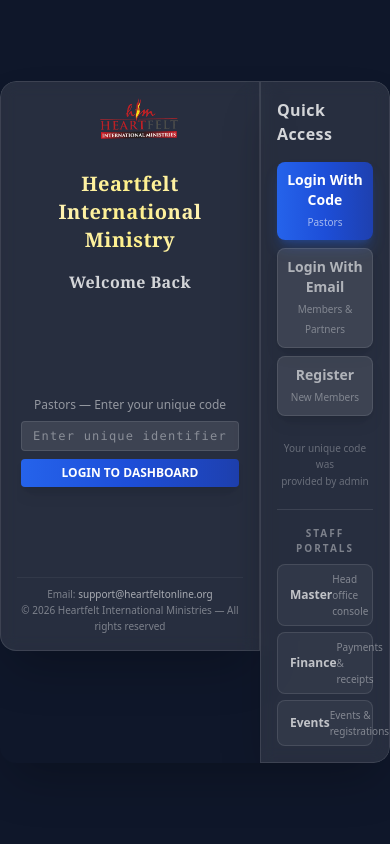
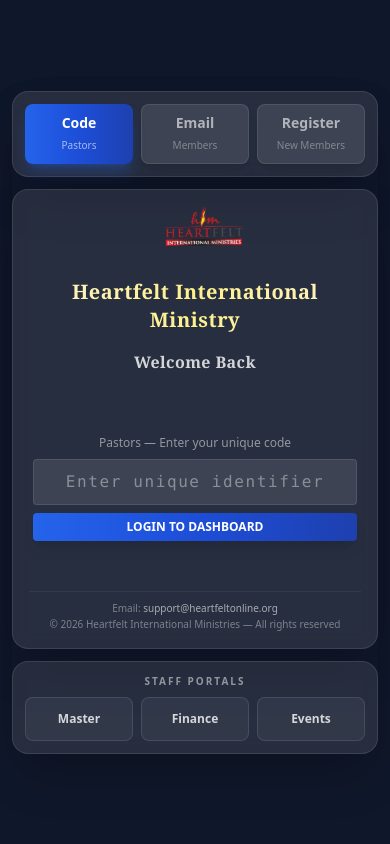
Before and after one commit to TinotendaMawaro/Him-Adminstration-System, a Laravel app: page / in a window 390 px wide. Run offline with Laravel 12, Linux system fonts and the light colour scheme; style sheets or scripts are compiled from the project's sources; parts of the project's set-up code (start-up, migrations or seed data) failed here and were passed over.

Commit message:
Mobile-responsive portals; app builds against the live server
- Login: mode tabs on top, form, staff links below on phones
- Pastor: compact header, no oversized upload block, stat cards no longer overlap
- Partner/classic layout: sidebar becomes a drawer on phones
- Bottom nav labels no longer wrap
- npm run build:app uses .env.app (live API and asset origin)

Co-Authored-By: Claude Sonnet 5.5 <noreply@anthropic.com>

```diff
--- a/package.json
+++ b/package.json
@@ -10,7 +10,7 @@
     "scripts": {
         "dev": "vite",
         "build": "vite build",
-        "build:app": "vite build --outDir dist-app --emptyOutDir && cap sync android",
+        "build:app": "vite build --mode app --outDir dist-app --emptyOutDir && cap sync android",
         "android:open": "cap open android"
     },
     "dependencies": {
--- a/resources/css/app.css
+++ b/resources/css/app.css
@@ -453,7 +453,8 @@
     }
 
     .premium-card__footer {
-        @apply absolute bottom-0 left-0 right-0;
+        @apply relative z-10;
+        padding-top: 0.25rem;
         padding: 0 var(--card-horizontal-padding) var(--card-vertical-padding);
     }
 
--- a/resources/js/components/AuthPage.jsx
+++ b/resources/js/components/AuthPage.jsx
@@ -239,16 +239,16 @@ export default function AuthPage({ onLoginSuccess = () => {}, onPartnerEnroll =
     // ─── JSX ──────────────────────────────────────────────────────────────────
 
     const transitionRef = useRef(null);
-    const inputBase = "px-2 py-1.5 rounded text-xs w-full bg-white/10 text-white placeholder-white/40 border border-white/10 focus:outline-none focus:ring-1 focus:ring-blue-500 transition-all duration-300";
+    const inputBase = "px-3 py-2.5 md:px-2 md:py-1.5 rounded text-base md:text-xs w-full bg-white/10 text-white placeholder-white/40 border border-white/10 focus:outline-none focus:ring-1 focus:ring-blue-500 transition-all duration-300";
 
     return (
-        <div className="relative flex justify-center items-center min-h-screen font-sans bg-slate-900 overflow-hidden" role="main" aria-label="Authentication Page">
+        <div className="relative flex justify-center items-center min-h-screen p-3 md:p-0 font-sans bg-slate-900 overflow-hidden" role="main" aria-label="Authentication Page">
             <AnimatedBackground />
 
-            <div className="relative w-full max-w-4xl flex rounded-2xl overflow-hidden shadow-2xl">
+            <div className="relative w-full max-w-4xl flex flex-col md:flex-row gap-3 md:gap-0 rounded-2xl md:overflow-hidden shadow-2xl">
 
                 {/* ── Left panel ────────────────────────────────────────────── */}
-                <div className="w-2/3 p-4 flex flex-col justify-between backdrop-blur-md bg-white/10 border border-white/10 rounded-l-2xl shadow-2xl relative overflow-hidden h-[570px] md:h-[530px] transition-all duration-500">
+                <div className="order-2 md:order-none w-full md:w-2/3 p-4 flex flex-col justify-between gap-3 backdrop-blur-md bg-white/10 border border-white/10 rounded-2xl md:rounded-r-none shadow-2xl relative overflow-hidden min-h-[460px] md:h-[530px] transition-all duration-500">
 
                     {/* Header */}
                     <div className="text-center mb-3">
@@ -269,7 +269,7 @@ export default function AuthPage({ onLoginSuccess = () => {}, onPartnerEnroll =
                     </div>
 
                     {/* Forms */}
-                    <div className="flex-1 flex flex-col justify-center overflow-y-auto">
+                    <div className="flex-1 flex flex-col justify-center md:overflow-y-auto py-2">
                         <SwitchTransition mode="out-in">
                         <CSSTransition key={mode} nodeRef={transitionRef} timeout={300} classNames="fade" unmountOnExit>
                             <form ref={transitionRef} onSubmit={handleSubmit} className="flex flex-col space-y-2 px-1" noValidate>
@@ -471,37 +471,37 @@ onBlur={() => {
                 </div>
 
                 {/* ── Right panel ───────────────────────────────────────────── */}
-                <div className="w-1/3 p-4 md:p-8 flex flex-col justify-center items-center backdrop-blur-md bg-white/10 border border-white/10 rounded-r-2xl shadow-2xl" role="navigation">
-                    <h3 className="font-bold text-base md:text-lg mb-4 tracking-wide text-white/80">Quick Access</h3>
-                    <div className="space-y-2 md:space-y-3 w-full">
+                <div className="order-1 md:order-none w-full md:w-1/3 p-3 md:p-8 flex flex-col justify-center items-center backdrop-blur-md bg-white/10 border border-white/10 rounded-2xl md:rounded-l-none shadow-2xl" role="navigation">
+                    <h3 className="hidden md:block font-bold text-base md:text-lg mb-4 tracking-wide text-white/80">Quick Access</h3>
+                    <div className="grid grid-cols-3 gap-2 md:block md:space-y-3 w-full">
                         {[
-                            { key: "code",     label: "Login With Code",  sub: "Pastors" },
-                            { key: "email",    label: "Login With Email", sub: "Members & Partners" },
-                            { key: "register", label: "Register",         sub: "New Members" },
-                        ].map(({ key, label, sub }) => (
+                            { key: "code",     label: "Login With Code",  short: "Code",     sub: "Pastors" },
+                            { key: "email",    label: "Login With Email", short: "Email",    sub: "Members & Partners", subShort: "Members" },
+                            { key: "register", label: "Register",         short: "Register", sub: "New Members" },
+                        ].map(({ key, label, short, sub, subShort }) => (
                             <button
                                 key={key}
                                 onClick={() => { setMode(key); setErrors({}); setTouched({}); }}
                                 aria-pressed={mode === key}
-                                className={`w-full py-2 md:py-3 rounded-lg md:rounded-xl font-semibold text-sm transition-all duration-300 transform hover:scale-[1.02] shadow-lg
+                                className={`w-full min-h-[52px] py-2 md:py-3 px-1 rounded-lg md:rounded-xl font-semibold text-sm transition-all duration-300 transform md:hover:scale-[1.02] shadow-lg
                                     ${mode === key
                                     ? "bg-gradient-to-r from-blue-600 via-blue-700 to-blue-800 text-white shadow-blue-600/30"
                                     : "bg-white/10 text-white/60 hover:bg-white/20 border border-white/10"}`}
                             >
-                                <div>{label}</div>
-                                <div className="text-[10px] opacity-60 font-normal mt-0.5">{sub}</div>
+                                <div><span className="md:hidden">{short}</span><span className="hidden md:inline">{label}</span></div>
+                                <div className="text-[10px] opacity-60 font-normal mt-0.5 truncate"><span className="md:hidden">{subShort || sub}</span><span className="hidden md:inline">{sub}</span></div>
                             </button>
                         ))}
                     </div>
 
-                    <div className="mt-6 text-center">
+                    <div className="hidden md:block mt-6 text-center">
                         {mode === "code"     && <p className="text-white/30 text-[10px] leading-relaxed">Your unique code was<br />provided by admin</p>}
                         {mode === "email"    && <p className="text-white/30 text-[10px] leading-relaxed">Use your registered<br />email and password</p>}
                         {mode === "register" && <p className="text-white/30 text-[10px] leading-relaxed">After registering you can<br />request to join a department</p>}
                     </div>
 
                     {/* Head-office staff sign in to their own portals (separate from the member / pastor sign-in above). */}
-                    <div className="mt-5 w-full border-t border-white/10 pt-4" aria-label="Staff portals">
+                    <div className="hidden md:block mt-5 w-full border-t border-white/10 pt-4" aria-label="Staff portals">
                         <p className="mb-2 text-center text-[10px] font-semibold uppercase tracking-[0.2em] text-white/40">Staff portals</p>
                         <div className="grid grid-cols-1 gap-1.5">
                             {[
@@ -518,6 +518,16 @@ onBlur={() => {
                     </div>
                 </div>
 
+
+                {/* Staff portals on phones: sits under the sign-in form instead of squeezing beside it. */}
+                <div className="order-3 md:hidden w-full rounded-2xl border border-white/10 bg-white/10 backdrop-blur-md p-3" aria-label="Staff portals">
+                    <p className="mb-2 text-center text-[10px] font-semibold uppercase tracking-[0.2em] text-white/50">Staff portals</p>
+                    <div className="grid grid-cols-3 gap-2">
+                        {[{ href: "/admin/login", label: "Master" }, { href: "/finance/login", label: "Finance" }, { href: "/events/login", label: "Events" }].map(({ href, label }) => (
+                            <a key={href} href={href} className="flex min-h-[44px] items-center justify-center rounded-lg border border-white/10 bg-white/5 px-2 text-xs font-semibold text-white/80 active:bg-white/20">{label}</a>
+                        ))}
+                    </div>
+                </div>
             </div>
         </div>
     );
--- a/resources/js/components/HODPortal.jsx
+++ b/resources/js/components/HODPortal.jsx
@@ -671,7 +671,8 @@ const HODLayout = ({ user, activeTab, setActivePage, onLogout, children }) => {
                 .mpm-mobile-tab { position: relative; border: none; background: none; cursor: pointer; display: flex; flex-direction: column; align-items: center; justify-content: center; gap: 2px; flex: 1; height: 100%; }
                 .mpm-mobile-icon { width: 38px; height: 38px; border-radius: 12px; display: flex; align-items: center; justify-content: center; color: #94a3b8; transition: all 0.3s cubic-bezier(0.22, 1, 0.36, 1); }
                 .mpm-mobile-icon.is-active { color: #fff; background: linear-gradient(135deg, rgba(212,175,55,0.22), rgba(212,175,55,0.1)); transform: translateY(-2px) scale(1.04); box-shadow: 0 8px 18px -8px rgba(212,175,55,0.5); }
-                .mpm-mobile-label { font-size: 9px; font-weight: 500; color: #94a3b8; transition: color 0.2s; }
+                .mpm-mobile-label { font-size: 9px; font-weight: 500; color: #94a3b8; transition: color 0.2s; white-space: nowrap; max-width: 100%; overflow: hidden; text-overflow: ellipsis; line-height: 1.2; }
+                .mpm-mobile-tab { min-width: 0; flex: 1 1 0; }
                 .mpm-mobile-label.is-active { color: #fff; font-weight: 600; }
                 .mpm-mobile-dot { position: absolute; top: 4px; width: 4px; height: 4px; border-radius: 50%; background: #d4af37; }
                 .mpm-mobile-badge { position: absolute; top: -2px; right: -2px; min-width: 14px; height: 14px; padding: 0 3px; display: flex; align-items: center; justify-content: center; background: linear-gradient(135deg, #ef4444, #e11d48); color: #fff; font-size: 8px; font-weight: 700; border-radius: 999px; }
--- a/resources/js/components/MembersPortal.jsx
+++ b/resources/js/components/MembersPortal.jsx
@@ -1031,6 +1031,11 @@ export default function MembersPortal({ onLogout }) {
                     font-weight: 500;
                     color: #94a3b8;
                     transition: color 0.2s;
+                    white-space: nowrap;
+                    max-width: 100%;
+                    overflow: hidden;
+                    text-overflow: ellipsis;
+                    line-height: 1.2;
                 }
                 .mpm-mobile-label.is-active { color: #fff; font-weight: 600; }
                 .mpm-mobile-dot {
--- a/resources/js/components/PastorsPortal.jsx
+++ b/resources/js/components/PastorsPortal.jsx
@@ -777,10 +777,10 @@ const Header = ({ title, user, onLogout, onOpenProfile, onNavigate }) => {
     const [dropdownOpen, setDropdownOpen] = useState(false);
 
     return (
-        <header className="relative flex items-center justify-between px-8 py-5 border-b border-gray-100/50 bg-white/40 backdrop-blur-xl">
+        <header className="relative flex items-center justify-between gap-2 px-3 py-2.5 sm:px-6 lg:px-8 lg:py-5 border-b border-gray-100/50 bg-white/40 backdrop-blur-xl">
             <div className="absolute inset-x-0 top-0 h-px bg-gradient-to-r from-transparent via-gold-400/30 to-transparent"></div>
             <div className="absolute bottom-0 left-0 right-0 h-px bg-gradient-to-r from-transparent via-sky-400/20 to-transparent"></div>
-            <div className="flex items-center gap-4 ml-12">
+            <div className="flex items-center gap-2 sm:gap-4 lg:ml-12 min-w-0">
                 {title !== "Dashboard" && (
                     <button
                         onClick={() => onNavigate && onNavigate("dashboard")}
@@ -802,23 +802,23 @@ const Header = ({ title, user, onLogout, onOpenProfile, onNavigate }) => {
                         </svg>
                     </button>
                 )}
-                <div>
-                    <h2 className="text-2xl font-bold text-gray-900 capitalize tracking-tight">
+                <div className="min-w-0">
+                    <h2 className="text-lg sm:text-2xl font-bold text-gray-900 capitalize tracking-tight truncate">
                         {title}
                     </h2>
-                    <p className="text-gray-500 text-sm mt-0.5">
+                    <p className="text-gray-500 text-xs sm:text-sm mt-0.5 truncate">
                         Welcome back, {user?.name || "Pastor"}
                     </p>
                 </div>
             </div>
-            <div className="flex items-center gap-4">
+            <div className="flex items-center gap-1.5 sm:gap-4 shrink-0">
                 <NotificationBell userId={user?.id} onNavigate={onNavigate} />
                 <div className="relative">
                     <button
                         onClick={() => setDropdownOpen(!dropdownOpen)}
-                        className="flex items-center gap-3 pl-4 border-l border-gray-200 hover:bg-white/50 rounded-xl p-1 transition-all duration-300"
+                        className="flex items-center gap-1.5 sm:gap-3 sm:pl-4 sm:border-l border-gray-200 hover:bg-white/50 rounded-xl p-1 transition-all duration-300"
                     >
-                        <div className="w-10 h-10 rounded-2xl overflow-hidden shadow-lg shadow-gold-500/20">
+                        <div className="w-9 h-9 sm:w-10 sm:h-10 rounded-2xl overflow-hidden shadow-lg shadow-gold-500/20">
                             {user?.profile_photo ? (
                                 <img
                                     src={user.profile_photo}
@@ -3237,7 +3237,7 @@ export default function PastorsPortal({ onLogout }) {
                 className={`pl-0 lg:pl-64 flex flex-col min-h-screen w-full ${isMobile ? "pb-20" : ""}`}
             >
                 {/* Mobile top bar */}
-                <div className="lg:hidden flex items-center gap-3 px-4 py-3 bg-white/80 backdrop-blur-xl border-b border-gray-100 sticky top-0 z-30">
+                <div className="lg:hidden flex items-center gap-3 px-4 py-3 bg-white/80 backdrop-blur-xl border-b border-gray-100 relative z-30">
                     <button
                         onClick={() => setSidebarOpen(true)}
                         className="p-2 rounded-xl hover:bg-gray-100 transition-colors"
@@ -3266,35 +3266,6 @@ export default function PastorsPortal({ onLogout }) {
                         <p className="text-xs text-gray-500">Pastoral Portal</p>
                     </div>
 
-                    <div className="mt-4">
-                        <ProfilePictureUpload
-                            currentPic={user?.profile_photo}
-                            onUpdate={(newPic) =>
-                                updateUser({ profile_photo: newPic })
-                            }
-                        />
-                    </div>
-                    <div className="flex items-center gap-2 ml-auto">
-                        <button className="p-2 rounded-xl hover:bg-gray-100 transition-colors relative">
-                            <Icons.Bell className="w-5 h-5 text-gray-600" />
-                            <span className="absolute top-1 right-1 w-2 h-2 bg-rose-500 rounded-full"></span>
-                        </button>
-                        <div className="w-8 h-8 rounded-xl overflow-hidden shadow-lg">
-                            {user?.profile_photo ? (
-                                <img
-                                    src={user.profile_photo}
-                                    alt={user.name}
-                                    className="w-full h-full object-cover"
-                                />
-                            ) : (
-                                <div className="w-full h-full bg-gradient-to-br from-gold-400 to-gold-600 flex items-center justify-center">
-                                    <span className="text-white font-semibold text-sm">
-                                        {user?.name?.charAt(0) || "P"}
-                                    </span>
-                                </div>
-                            )}
-                        </div>
-                    </div>
                 </div>
 
                 <div className="flex flex-col flex-1 overflow-hidden">
--- a/resources/js/components/PortalLayout.jsx
+++ b/resources/js/components/PortalLayout.jsx
@@ -102,6 +102,7 @@ const SidebarItem = ({ icon, label, to, active, onClick, badge }) => (
 export default function PortalLayout({ children, user, activePage, setActivePage, onLogout, children: childContent }) {
   const location = useLocation();
   const navigate = useNavigate();
+  const [menuOpen, setMenuOpen] = useState(false);
   const [notifications] = useState([
     { id: 1, title: "Report Due", message: "Weekly finance report is due tomorrow", time: "2h ago" },
     { id: 2, title: "New Member", message: "John Doe registered in your zone", time: "5h ago" },
@@ -118,9 +119,11 @@ export default function PortalLayout({ children, user, activePage, setActivePage
   ];
 
   return (
-    <div className="flex min-h-screen bg-gradient-to-br from-sky-50 via-white to-gold-50/30">
+    <div className="flex min-h-screen bg-gradient-to-br from-sky-50 via-white to-gold-50/30 overflow-x-hidden">
+      {/* Phones: the sidebar is a drawer */}
+      {menuOpen && <div className="fixed inset-0 z-40 bg-black/40 lg:hidden" onClick={() => setMenuOpen(false)} aria-hidden="true" />}
       {/* Sidebar */}
-      <aside className="w-72 bg-white/80 backdrop-blur-xl border-r border-gray-100 flex flex-col shadow-lg">
+      <aside className={`fixed inset-y-0 left-0 z-50 w-72 max-w-[85vw] transform transition-transform duration-300 lg:static lg:z-auto lg:max-w-none lg:translate-x-0 bg-white/95 lg:bg-white/80 backdrop-blur-xl border-r border-gray-100 flex flex-col shadow-lg ${menuOpen ? "translate-x-0" : "-translate-x-full"}`} onClick={(e) => { if (e.target.closest("a,button")) setMenuOpen(false); }}>
         {/* Logo */}
         <div className="p-6 border-b border-gray-100">
             <div className="flex items-center gap-3">
@@ -175,11 +178,14 @@ export default function PortalLayout({ children, user, activePage, setActivePage
       </aside>
 
       {/* Main Content */}
-      <main className="flex-1 flex flex-col">
+      <main className="flex-1 flex flex-col min-w-0">
         {/* Header */}
-        <header className="h-16 bg-white/80 backdrop-blur-xl border-b border-gray-100 flex items-center justify-between px-6 shadow-sm">
-          <div>
-            <h2 className="text-gray-900 font-semibold capitalize">{activePage.replace("-", " ")}</h2>
+        <header className="h-16 bg-white/80 backdrop-blur-xl border-b border-gray-100 flex items-center justify-between gap-2 px-3 sm:px-6 shadow-sm sticky top-0 z-30">
+          <div className="flex items-center gap-2 min-w-0">
+            <button type="button" className="lg:hidden p-2 -ml-1 rounded-xl hover:bg-gray-100" aria-label="Open menu" onClick={() => setMenuOpen(true)}>
+              <svg className="w-6 h-6 text-gray-700" fill="none" viewBox="0 0 24 24" stroke="currentColor"><path strokeLinecap="round" strokeLinejoin="round" strokeWidth={2} d="M4 6h16M4 12h16M4 18h16" /></svg>
+            </button>
+            <h2 className="text-gray-900 font-semibold capitalize truncate">{activePage.replace("-", " ")}</h2>
           </div>
 
           <div className="flex items-center gap-4">
@@ -192,7 +198,7 @@ export default function PortalLayout({ children, user, activePage, setActivePage
             </div>
 
             {/* User Profile */}
-            <div className="flex items-center gap-3 pl-4 border-l border-gray-200">
+            <div className="flex items-center gap-3 sm:pl-4 sm:border-l border-gray-200">
               <div className="w-9 h-9 rounded-full bg-gradient-to-br from-gold-400 to-amber-500 flex items-center justify-center shadow-md shadow-gold-500/20">
                 <span className="text-white font-semibold text-sm">
                   {user?.name?.charAt(0) || "P"}
@@ -207,7 +213,7 @@ export default function PortalLayout({ children, user, activePage, setActivePage
         </header>
 
         {/* Page Content */}
-        <div className="flex-1 p-6 overflow-y-auto">
+        <div className="flex-1 p-3 sm:p-6 overflow-y-auto min-w-0">
           {children}
         </div>
       </main>
--- a/resources/js/components/dashboard/PremiumCard.jsx
+++ b/resources/js/components/dashboard/PremiumCard.jsx
@@ -454,8 +454,8 @@ export default function PremiumCard({
 
       {/* Footer with sparkline */}
       {sparklineData && sparklineData.length > 0 && (
-        <footer className="premium-card__footer">
-          <div className="flex items-center justify-between">
+        <footer className="premium-card__footer hidden sm:block">
+          <div className="flex flex-col items-start gap-1 min-[420px]:flex-row min-[420px]:items-center min-[420px]:justify-between min-w-0 [&_svg]:max-w-full">
             <Sparkline data={sparklineData} variant={safeVariant} size="md" />
             <span className="text-[11px] text-[var(--color-text-tertiary)] tracking-normal">
               last 7 days
```
Also changed, not shown: 1 other file.
